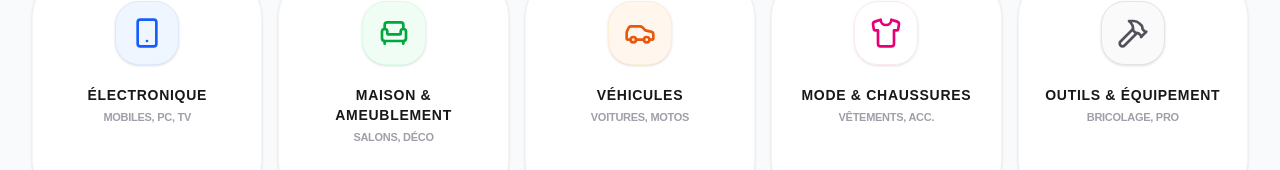
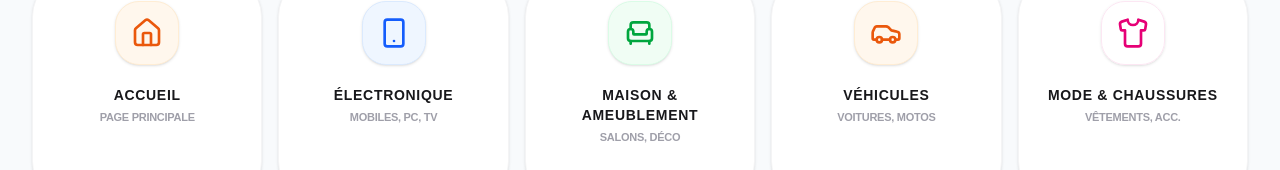
Before and after one commit to jootiyasarl/jootiya, a Next.js app: page /marketplace in a window 1280 px wide. Shown: the part 280-450 px from the top of the page. Built offline with nearby package versions, Linux system fonts and the light colour scheme; no server answers.

Commit message:
feat: add Accueil link above Electronics in Marketplace categories

```diff
--- a/src/app/marketplace/page.tsx
+++ b/src/app/marketplace/page.tsx
@@ -1,5 +1,6 @@
 import Link from 'next/link';
 import {
+    Home,
     Smartphone,
     Car,
     Shirt,
@@ -21,6 +22,7 @@ export const metadata = {
 };
 
 const CATEGORIES_GRID = [
+    { id: "home", label: "Accueil", icon: Home, bg: "bg-orange-50 text-orange-600", border: "border-orange-100", href: "/", count: "Page principale" },
     { id: "electronics", label: "Électronique", icon: Smartphone, bg: "bg-blue-50 text-blue-600", border: "border-blue-100", href: "/categories/electronics", count: "Mobiles, PC, TV" },
     { id: "home-furniture", label: "Maison & Ameublement", icon: Armchair, bg: "bg-green-50 text-green-600", border: "border-green-100", href: "/categories/home-furniture", count: "Salons, Déco" },
     { id: "vehicles", label: "Véhicules", icon: Car, bg: "bg-orange-50 text-orange-600", border: "border-orange-100", href: "/categories/vehicles", count: "Voitures, Motos" },
```
